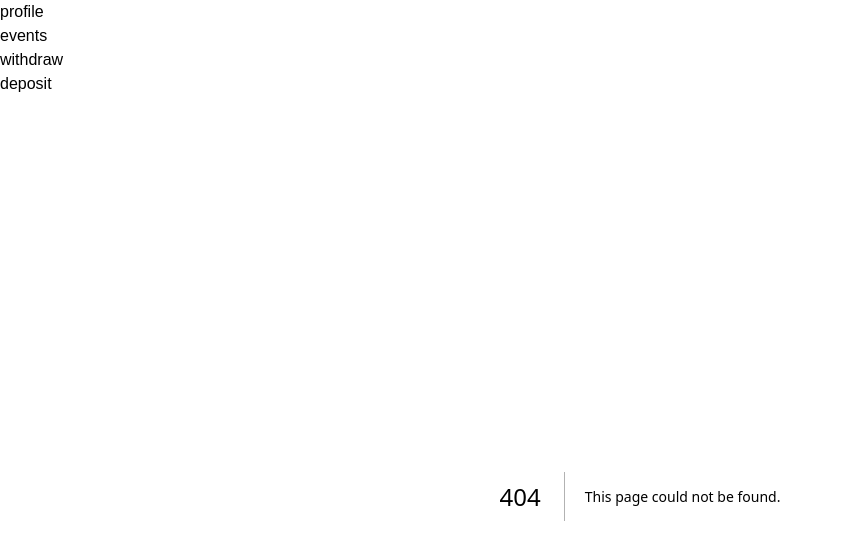
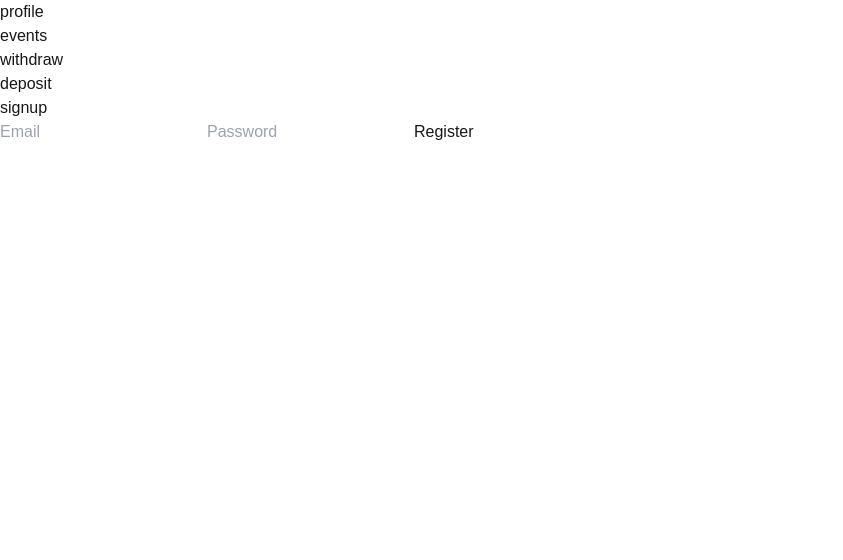
Before and after one commit to Unietickets/unie-client, a Next.js app: page /auth/signup in a window 1280 px wide. Before the commit this address had no page. Shown: the top 560 px of the page, without its empty margins (0-843 px from the left). Built offline with nearby package versions, Linux system fonts and the light colour scheme.

Commit message:
feature/auth: added register page with auto login

```diff
--- /dev/null
+++ b/src/app/api/auth/signup/route.js
@@ -0,0 +1,38 @@
+import { PrismaClient } from '@prisma/client';
+import bcrypt from 'bcryptjs';
+
+const prismaOptions = process.env.MODE === 'development' ? {
+    log: ['query', 'info', 'warn', 'error'],
+} : null;
+
+const prisma = new PrismaClient(prismaOptions);
+
+export async function POST(req) {
+    const body = await req.json()
+
+    const { email, password } = body;
+
+    const hashedPassword = await bcrypt.hash(password, 10);
+
+    try {
+        const user = await prisma.user.create({
+            data: {
+                email,
+                password: hashedPassword,
+            }
+        });
+
+        const { password, ...userWithoutPassword } = user;
+
+      return new Response(JSON.stringify({ user: userWithoutPassword }), {
+        headers: {
+            'Content-Type': 'application/json',
+            status: 201
+        }
+    });
+    } catch (error) {
+      return new Response('User  already exists', {
+        headers: { status: 500 }
+    });
+    }
+}
--- /dev/null
+++ b/src/app/auth/signup/page.jsx
@@ -0,0 +1,12 @@
+import { RegisterForm } from '@/app/components/business/RegisterForm';
+import React from 'react';
+
+const SignUp = () => {
+    return (
+        <div>
+            <RegisterForm />
+        </div>
+    );
+};
+
+export default SignUp;
--- /dev/null
+++ b/src/app/components/business/RegisterForm.jsx
@@ -0,0 +1,61 @@
+'use client'
+
+import { signIn } from 'next-auth/react';
+import { useRouter } from 'next/navigation';
+import { useState } from 'react';
+
+export function RegisterForm() {
+  const router = useRouter();
+  const [email, setEmail] = useState('');
+  const [password, setPassword] = useState('');
+
+  const handleSubmit = async (e) => {
+    e.preventDefault();
+
+    const res = await fetch('/api/auth/signup', {
+      method: 'POST',
+      headers: {
+        'Content-Type': 'application/json',
+      },
+      body: JSON.stringify({ email, password }),
+    });
+    const data = await res.json();
+
+    if (res.ok) {
+      const { user: { email }} = data;
+      const signInResponse = await signIn('credentials', {
+          email,
+          password,
+          redirect: false,
+      });
+
+      if (signInResponse?.error) {
+          console.error('Ошибка входа:', signInResponse.error);
+      } else {
+          router.push('/');
+      }
+    } else {
+      alert(data.error || 'Register failed');
+    }
+  };
+
+  return (
+    <form onSubmit={handleSubmit}>
+      <input
+        type="email"
+        value={email}
+        onChange={(e) => setEmail(e.target.value)}
+        placeholder="Email"
+        required
+      />
+      <input
+        type="password"
+        value={password}
+        onChange={(e) => setPassword(e.target.value)}
+        placeholder="Password"
+        required
+      />
+      <button type="submit">Register</button>
+    </form>
+  );
+}
--- a/src/app/layout.js
+++ b/src/app/layout.js
@@ -30,6 +30,7 @@ export default function RootLayout({ children }) {
           <li><Link href='/events'>events</Link></li>
           <li><Link href='/balance/withdraw'>withdraw</Link></li>
           <li><Link href='/balance/deposit'>deposit</Link></li>
+          <li><Link href='/auth/signup'>signup</Link></li>
         </ul>
         <AuthProvider>{children}</AuthProvider>
       </body>
```
